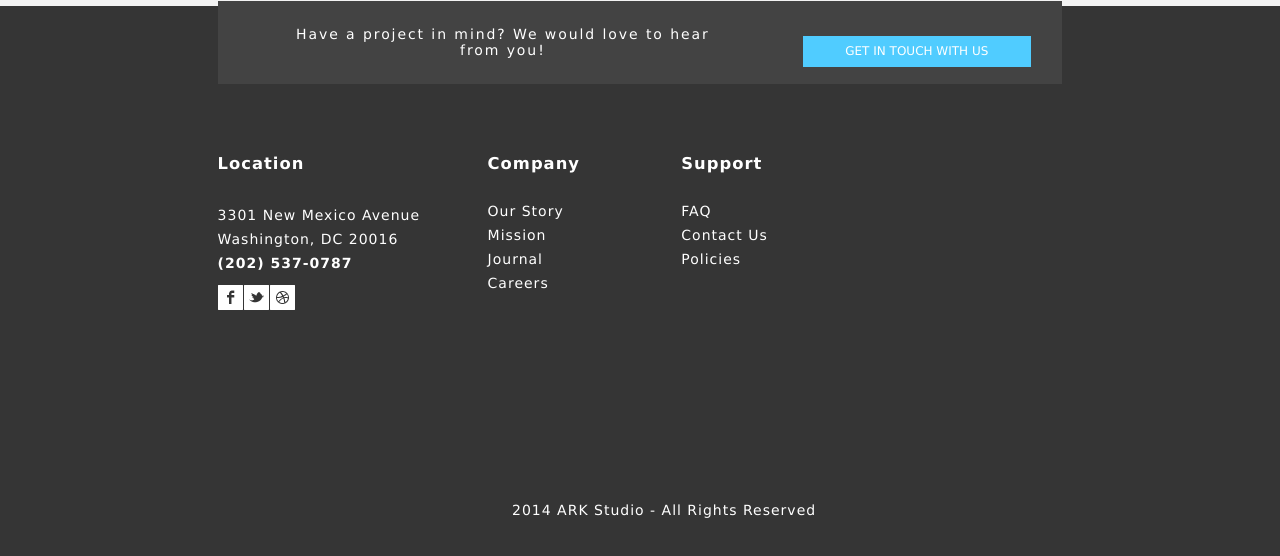
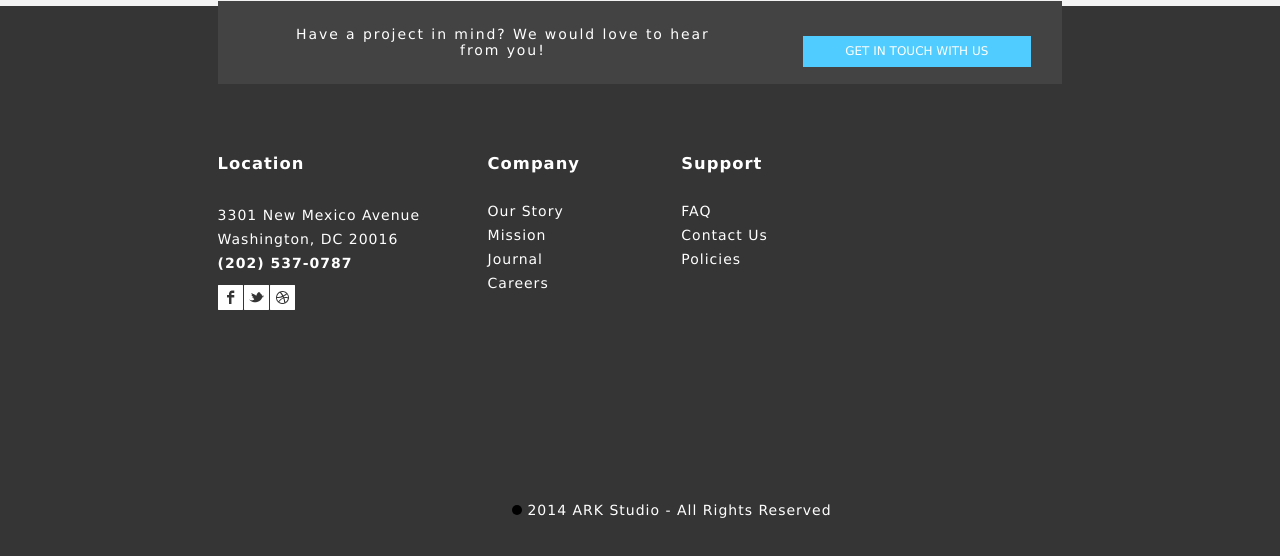
Before and after one commit to 9akash/ark-studio, a plain HTML site: page index.html in a window 1280 px wide. Shown: the part 2114-2670 px from the top of the page. Drawn offline with Linux system fonts and the light colour scheme; files whose address does not match are found by name.

Commit message:
sprint-1
ARK Studio project
2nd commit (Edited black dot for rights at bottom)

```diff
--- a/index.html
+++ b/index.html
@@ -166,9 +166,9 @@
             <li id="sup_item_3" ><a href="#"> Policies</a></li>
           </ul>
         </div>
+
       </div>
-
-    <p class="rights">2014 ARK Studio - All Rights Reserved</p>
+    <p  class="rights"> <span class="dot"></span> 2014 ARK Studio - All Rights Reserved</p>
 
     </footer>
   </body>
--- a/styles/main.css
+++ b/styles/main.css
@@ -15,6 +15,14 @@
 
     width: 100%;
     z-index: 10;
+  }
+
+  .dot {
+    height: 10px;
+    width: 10px;
+    background-color: #000000;
+    border-radius: 100%;
+    display: inline-block;
   }
 
   .logo {
```
